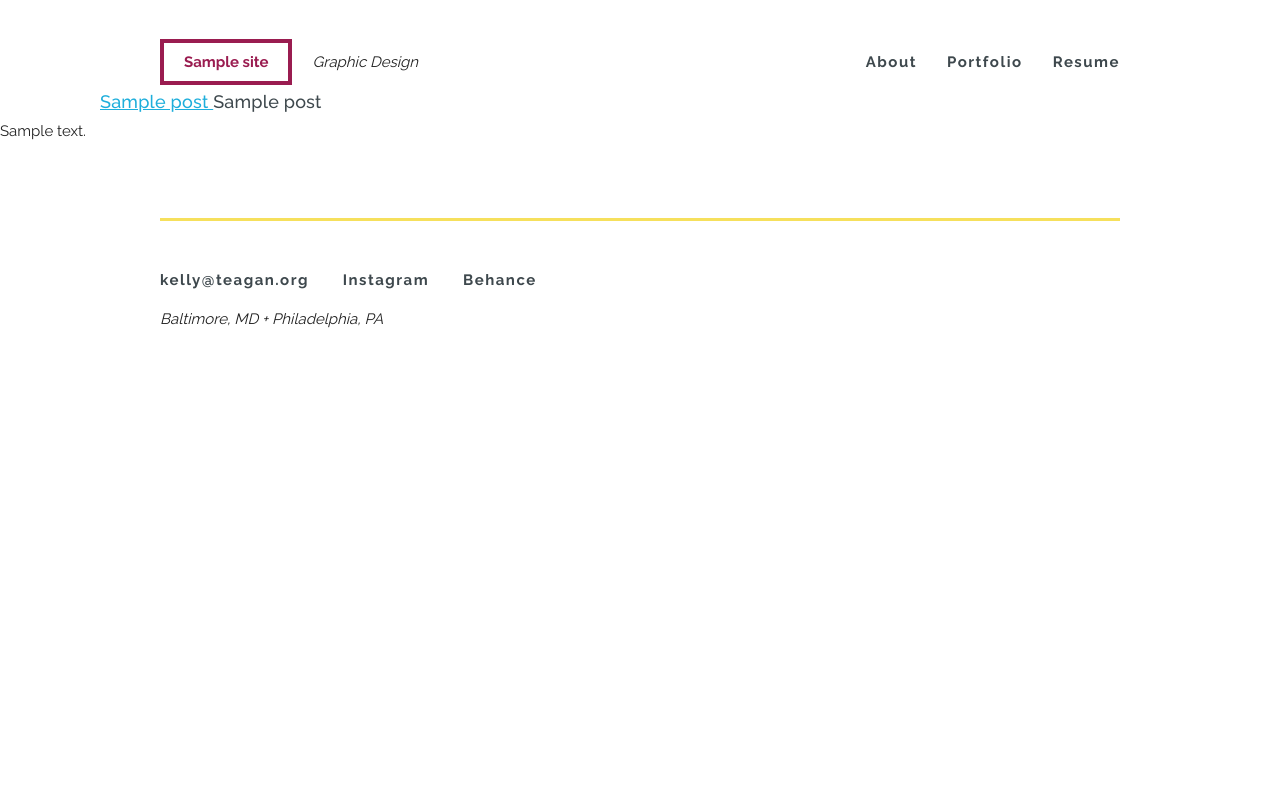
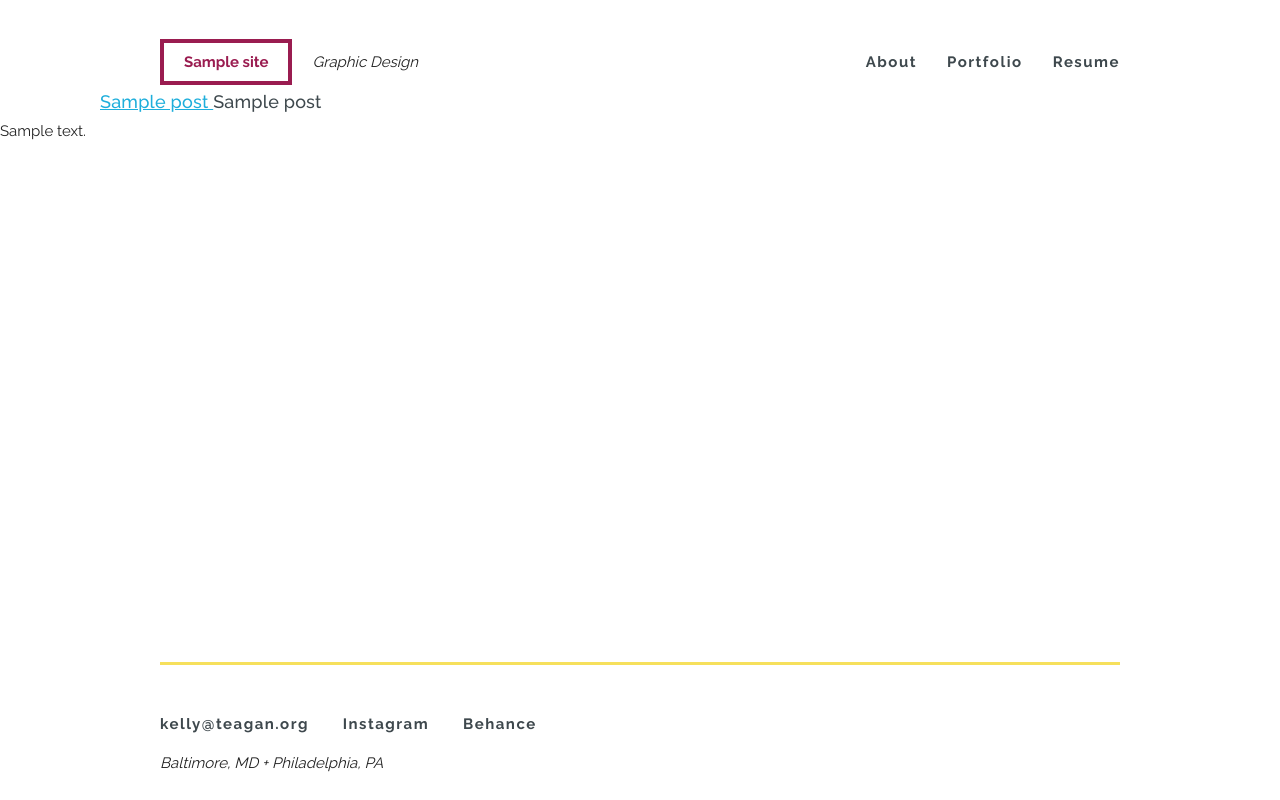
Before and after one commit to kwebber/portfolio-wp, a WordPress theme: template themes/micagd/index.php in a window 1280 px wide. Run offline with PHP 8.4 and a stand-in for WordPress, Linux system fonts and the light colour scheme; the site name, menu and one post (Sample post) are stand-ins, and other content is empty; some libraries are stand-ins or nearby versions.

Commit message:
update sticky footer
- fix sticky footer display

```diff
--- a/themes/micagd/footer.php
+++ b/themes/micagd/footer.php
@@ -15,7 +15,7 @@
 <?php /* wp_nav_menu( $socialArgs ); */ ?>
 <?php /* wp_nav_menu( $departmentArgs ); */ ?>
 
-    <div class="footer-section">
+    <div class="footer-section page-row">
         <footer class="container">
             <div class="row">
                 <div class="twelve columns bottom-line">
--- a/themes/micagd/front-page.php
+++ b/themes/micagd/front-page.php
@@ -1,6 +1,6 @@
 <?php get_header(); ?>
 
-<div class="content-section page-row-expanded">
+<div class="content-section page-row page-row-expanded">
 	<div class="container">
 		<h2>Big Hero Image Here</h2>
 
```
